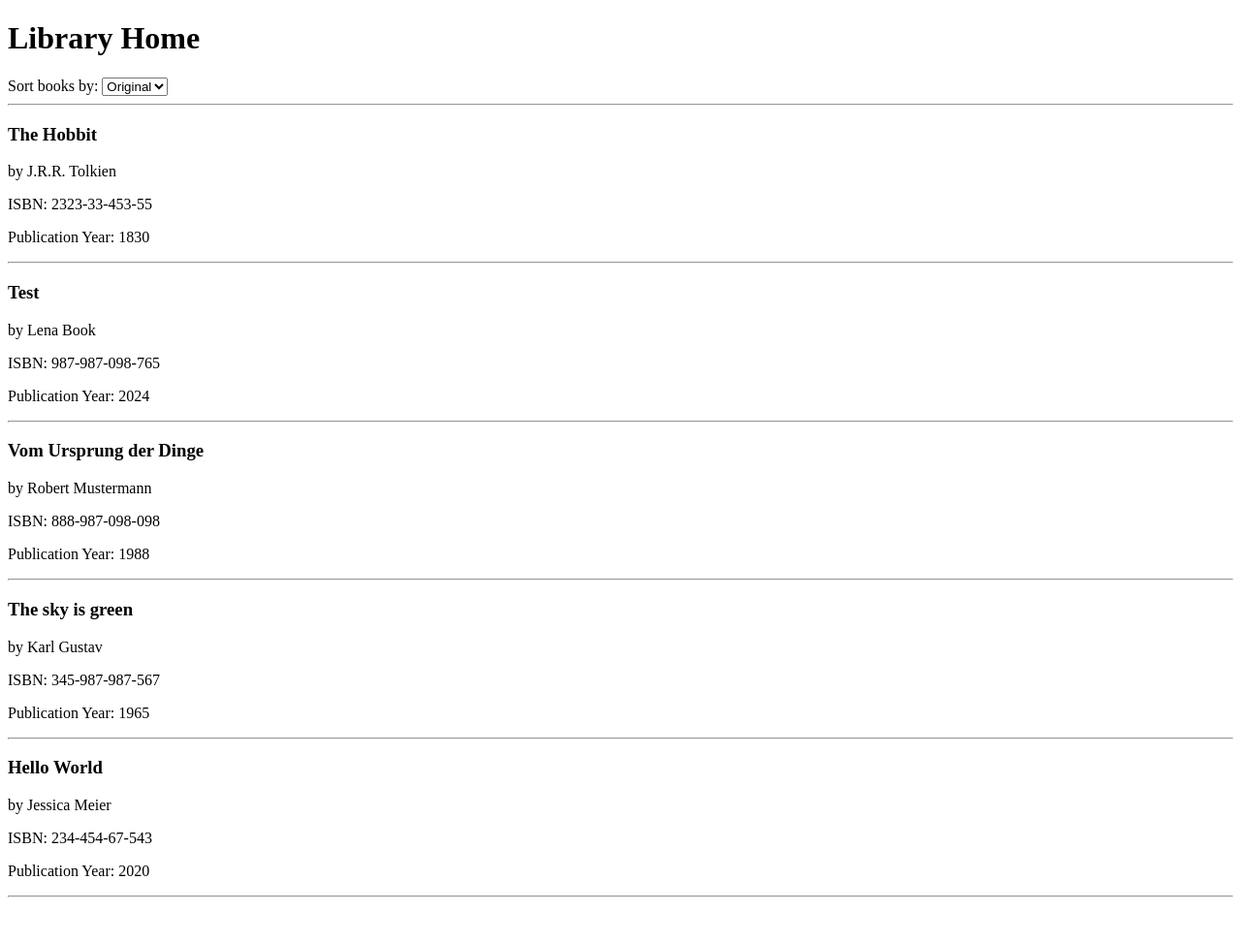
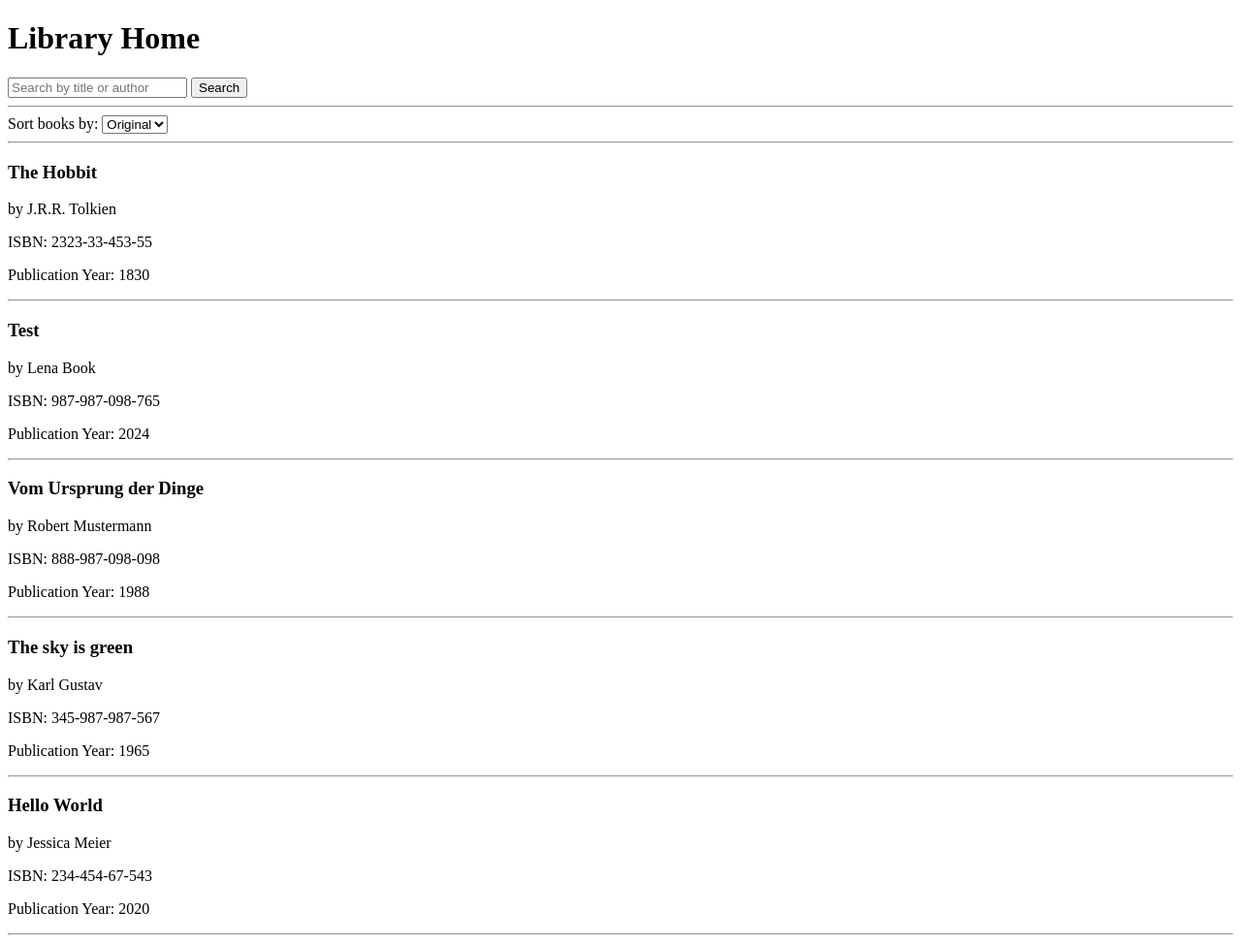
Before and after one commit to jess-compliance-dev/book_alchemy, a Flask app: page / in a window 1280 px wide. Shown: the whole page at 97% size. Before the commit the page ends 926 px from the top, so only its background shows below. Run offline with Flask 3, Linux system fonts and the light colour scheme.

Commit message:
keyword search in home.html

```diff
--- a/templates/home.html
+++ b/templates/home.html
@@ -9,6 +9,13 @@
   <body>
 
     <h1>Library Home</h1>
+
+    <!-- Suchfeld -->
+    <form method="get" action="{{ url_for('home') }}">
+      <input type="text" name="keyword" placeholder="Search by title or author" value="{{ keyword or '' }}">
+      <button type="submit">Search</button>
+    </form>
+    <hr>
 
     <!-- Sortier-Dropdown -->
     <form method="get" action="{{ url_for('home') }}">
```
